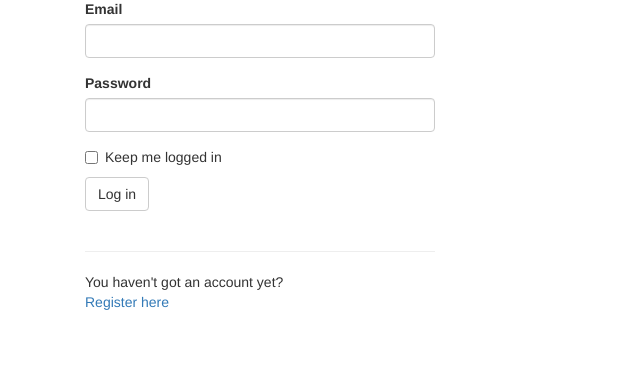
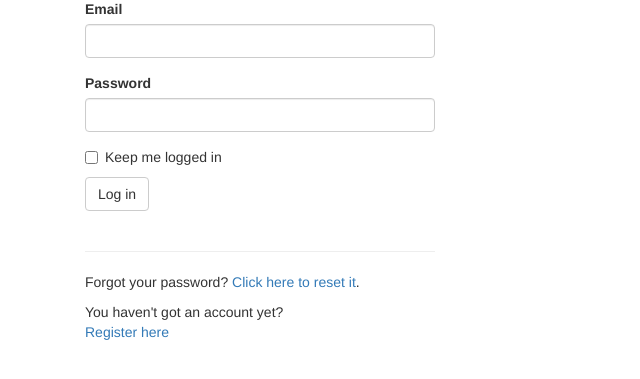
Before and after one commit to M0ng00se7169/flasky-blog, a Flask app: a page that uses app/templates/base.html in a window 1280 px wide. Shown: the part 193-572 px from the top of the page, without its empty margins (0-640 px from the left). Run offline with Flask 2, Linux system fonts and the light colour scheme; some libraries are stand-ins or nearby versions.

Commit message:
added password and email recovery features

```diff
--- a/app/auth/forms.py
+++ b/app/auth/forms.py
@@ -33,3 +33,36 @@ class RegistrationForm(FlaskForm):
     def validate_username(self, field):
         if User.query.filter_by(username=field.data).first():
             raise ValidationError('Username already in use.')
+
+
+class ChangePasswordForm(FlaskForm):
+    old_password = PasswordField('Old password', validators=[DataRequired()])
+    password = PasswordField('New password', validators=[
+        DataRequired(), EqualTo('password2', message='Passwords must match.')])
+    password2 = PasswordField('Confirm new password',
+                              validators=[DataRequired()])
+    submit = SubmitField('Update Password')
+
+
+class PasswordResetRequestForm(FlaskForm):
+    email = StringField('Email', validators=[DataRequired(), Length(1, 64),
+                                             Email()])
+    submit = SubmitField('Reset Password')
+
+
+class PasswordResetForm(FlaskForm):
+    password = PasswordField('New Password', validators=[
+        DataRequired(), EqualTo('password2', message='Passwords must match')])
+    password2 = PasswordField('Confirm password', validators=[DataRequired()])
+    submit = SubmitField('Reset Password')
+
+
+class ChangeEmailForm(FlaskForm):
+    email = StringField('New Email', validators=[DataRequired(), Length(1, 64),
+                                                 Email()])
+    password = PasswordField('Password', validators=[DataRequired()])
+    submit = SubmitField('Update Email Address')
+
+    def validate_email(self, field):
+        if User.query.filter_by(email=field.data.lower()).first():
+            raise ValidationError('Email already registered.')
--- a/app/auth/views.py
+++ b/app/auth/views.py
@@ -4,7 +4,8 @@ from . import auth
 from ..models import User
 from .. import db
 from ..email import send_email
-from .forms import LoginForm, RegistrationForm
+from .forms import LoginForm, RegistrationForm, ChangePasswordForm, \
+    PasswordResetRequestForm, PasswordResetForm, ChangeEmailForm
 
 
 @auth.route('/login', methods=['GET', 'POST'])
@@ -84,3 +85,82 @@ def resend_confirmation():
                'auth/email/confirm', user=current_user, token=token)
     flash('A new confirmation email has been sent to you by email.')
     return redirect(url_for('main.index'))
+
+
+@auth.route('/change-password', methods=['GET', 'POST'])
+@login_required
+def change_password():
+    form = ChangePasswordForm()
+    if form.validate_on_submit():
+        if current_user.verify_password(form.old_password.data):
+            current_user.password = form.password.data
+            db.session.add(current_user)
+            db.session.commit()
+            flash('Your password has been updated.')
+            return redirect(url_for('main.index'))
+        else:
+            flash('Invalid password.')
+    return render_template("auth/change_password.html", form=form)
+
+
+@auth.route('/reset', methods=['GET', 'POST'])
+def password_reset_request():
+    if not current_user.is_anonymous:
+        return redirect(url_for('main.index'))
+    form = PasswordResetRequestForm()
+    if form.validate_on_submit():
+        user = User.query.filter_by(email=form.email.data.lower()).first()
+        if user:
+            token = user.generate_reset_token()
+            send_email(user.email, 'Reset Your Password',
+                       'auth/email/reset_password',
+                       user=user, token=token)
+        flash('An email with instructions to reset your password has been '
+              'sent to you.')
+        return redirect(url_for('auth.login'))
+    return render_template('auth/reset_password.html', form=form)
+
+
+@auth.route('/reset/<token>', methods=['GET', 'POST'])
+def password_reset(token):
+    if not current_user.is_anonymous:
+        return redirect(url_for('main.index'))
+    form = PasswordResetForm()
+    if form.validate_on_submit():
+        if User.reset_password(token, form.password.data):
+            db.session.commit()
+            flash('Your password has been updated.')
+            return redirect(url_for('auth.login'))
+        else:
+            return redirect(url_for('main.index'))
+    return render_template('auth/reset_password.html', form=form)
+
+
+@auth.route('/change_email', methods=['GET', 'POST'])
+@login_required
+def change_email_request():
+    form = ChangeEmailForm()
+    if form.validate_on_submit():
+        if current_user.verify_password(form.password.data):
+            new_email = form.email.data.lower()
+            token = current_user.generate_email_change_token(new_email)
+            send_email(new_email, 'Confirm your email address',
+                       'auth/email/change_email',
+                       user=current_user, token=token)
+            flash('An email with instructions to confirm your new email '
+                  'address has been sent to you.')
+            return redirect(url_for('main.index'))
+        else:
+            flash('Invalid email or password.')
+    return render_template("auth/change_email.html", form=form)
+
+
+@auth.route('/change_email/<token>')
+@login_required
+def change_email(token):
+    if current_user.change_email(token):
+        db.session.commit()
+        flash('Your email address has been updated.')
+    else:
+        flash('Invalid request.')
+    return redirect(url_for('main.index'))
--- a/app/templates/auth/login.html
+++ b/app/templates/auth/login.html
@@ -10,6 +10,7 @@
     <div class="col-md-4">
         {{ wtf.quick_form(form) }}
         <br/><hr/>
+        <p>Forgot your password? <a href="{{ url_for('auth.password_reset_request') }}">Click here to reset it</a>.</p>
         <p>
         You haven't got an account yet?
         <a href="{{ url_for('auth.register') }}">
--- a/app/templates/base.html
+++ b/app/templates/base.html
@@ -31,7 +31,14 @@
             </ul>
             <ul class="nav navbar-nav navbar-right">
                 {% if current_user.is_authenticated %}
-                <li><a href="{{ url_for('auth.logout') }}">Log Out</a></li>
+                <li class="dropdown">
+                    <a href="#" class="dropdown-toggle" data-toggle="dropdown">Account <b class="caret"></b></a>
+                    <ul class="dropdown-menu">
+                        <li><a href="{{ url_for('auth.change_password') }}">Change Password</a></li>
+                        <li><a href="{{ url_for('auth.change_email_request') }}">Change Email</a></li>
+                        <li><a href="{{ url_for('auth.logout') }}">Log Out</a></li>
+                    </ul>
+                </li>
                 {% else %}
                 <li><a href="{{ url_for('auth.login') }}">Log In</a></li>
                 {% endif %}
```
Also changed, not shown: app/templates/auth/change_email.html (added, +13 -0 lines), app/templates/auth/change_password.html (added, +13 -0 lines), app/templates/auth/email/change_email.html (added, +7 -0 lines), app/templates/auth/email/change_email.txt (added, +11 -0 lines), app/templates/auth/email/reset_password.html (added, +8 -0 lines), app/templates/auth/email/reset_password.txt (added, +13 -0 lines), app/templates/auth/reset_password.html (added, +13 -0 lines), tests/test_user_model.py (+44 -0 lines), app/models.py (line endings or trailing spaces), data-dev.sqlite.
